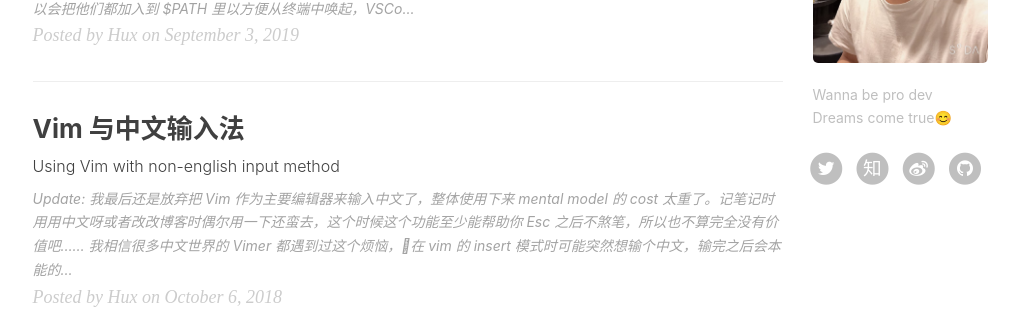
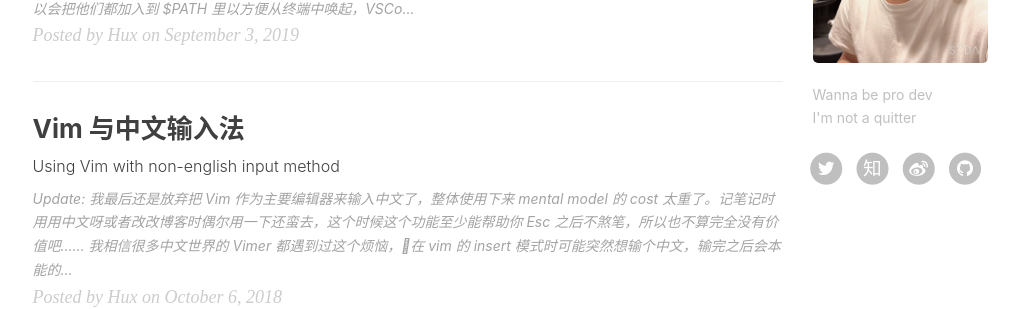
Before and after one commit to damin8/damin8.github.io, a Jekyll site: the page built from index.html, in a window 1280 px wide and 900 px high, scrolled down 870 px. Shown: the part 151-460 px from the top of the window, without its empty margins (135-1154 px from the left). Built offline with Jekyll 4.4.1, drawn with Linux system fonts in a browser that asks for light colours; nearby versions of some CDN libraries; the list of posts is cut into pages by our own code; comment, search, counter and statistics services are not loaded.

Commit message:
Update _config.yml

```diff
--- a/_config.yml
+++ b/_config.yml
@@ -78,7 +78,7 @@ ga_domain: damin8.github.io
 
 # Sidebar settings
 sidebar: true                           # whether or not using Sidebar.
-sidebar-about-description: "Wanna be pro dev<br>Dreams come true😊"
+sidebar-about-description: "Wanna be pro dev<br>I'm not a quitter"
 sidebar-avatar: /img/Me.jpg      # use absolute URL, seeing it's used in both `/` and `/about/`
 
 
```
